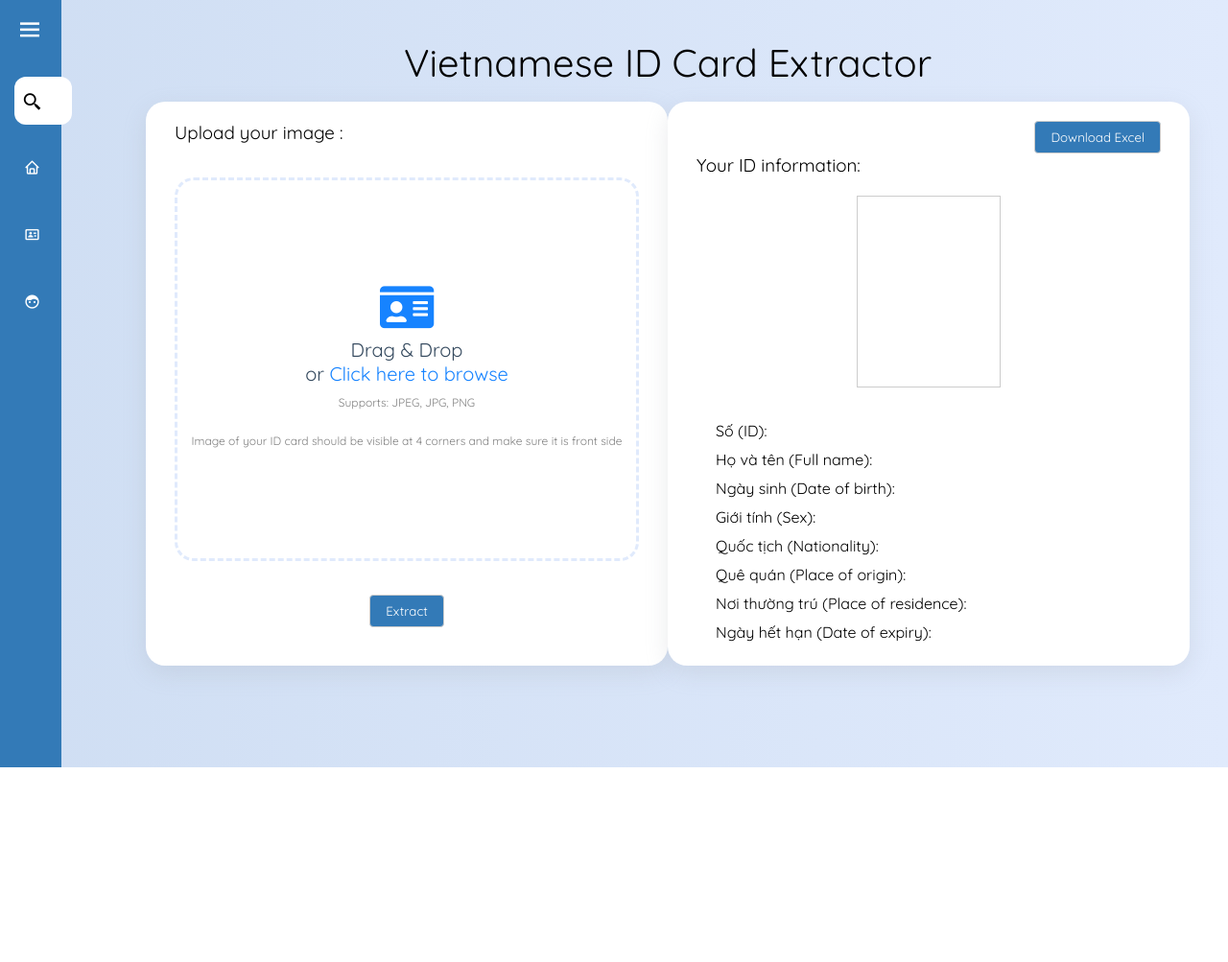
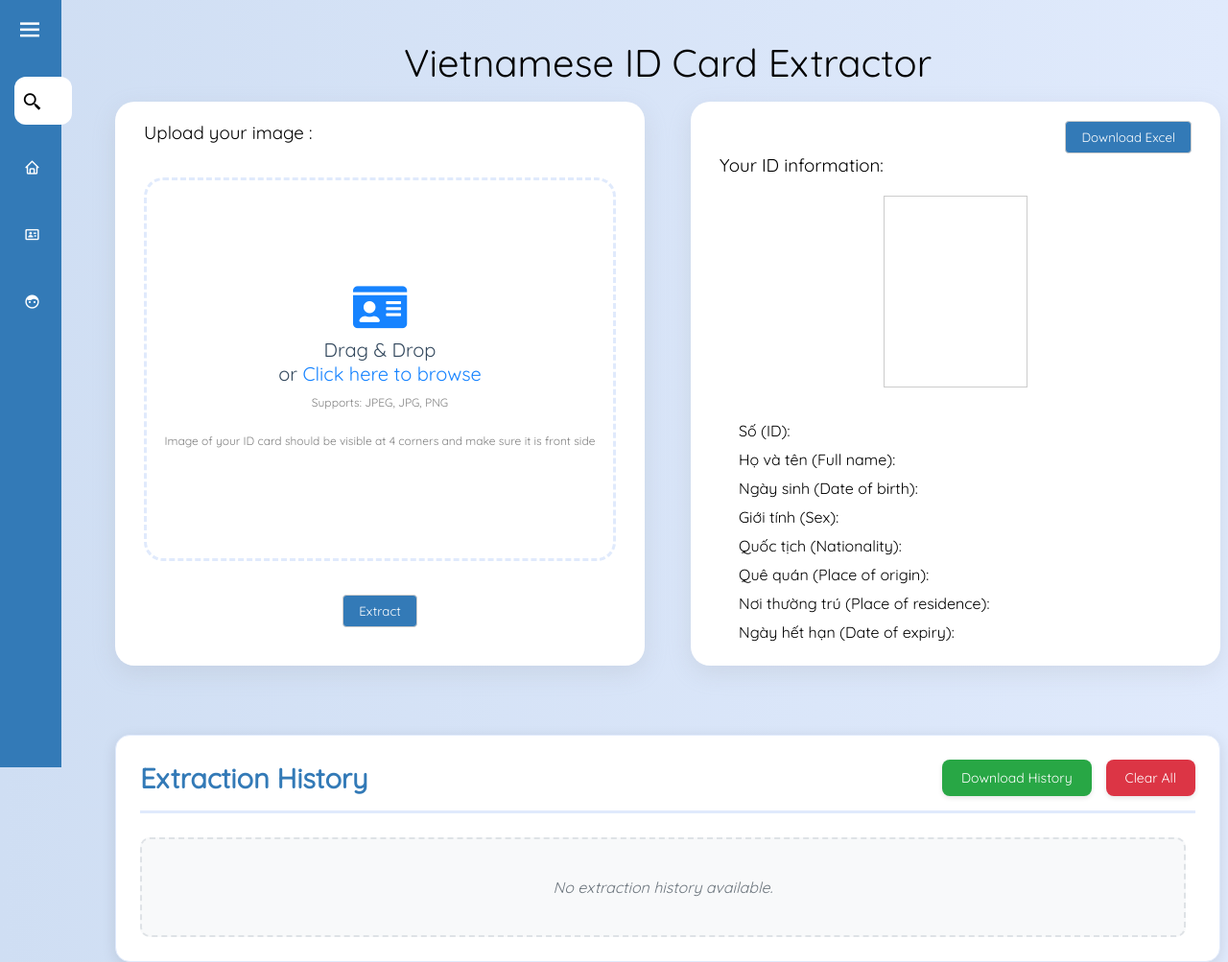
Before and after one commit to luckhiem/id-extract, a FastAPI app: page / in a window 1280 px wide. Shown: the whole page at 96% size. Before the commit the page ends 800 px from the top, so only its background shows below. Run offline with FastAPI, Linux system fonts and the light colour scheme; some libraries are stand-ins or nearby versions.

Commit message:
Add Download History

```diff
--- a/src/Views/templates/idcard.html
+++ b/src/Views/templates/idcard.html
@@ -67,6 +67,7 @@
             </div>
         </div>
         <div class="main">
+            <div class="row-sections">
                 <div class="container">
                     <form class="get_img">
                         <h3>Upload your image :</h3>
@@ -110,6 +111,20 @@
                     </div>
                 </div>
             </div>
+            <!-- History Section -->
+            <div class="history-section">
+                <div class="history-header">
+                    <h3>Extraction History</h3>
+                    <div class="history-controls">
+                        <button onclick="downloadHistory()" class="btn-history-download">Download History</button>
+                        <button onclick="clearAllHistory()" class="btn-history-clear">Clear All</button>
+                    </div>
+                </div>
+                <div id="historyContainer" class="history-container">
+                    <!-- History items will be populated here -->
+                </div>
+            </div>
+        </div>
     </div>
         <script src="{{ url_for('static', path='js/script.js') }}"></script>
     </body>
--- a/src/static/css/styles.css
+++ b/src/static/css/styles.css
@@ -317,11 +317,15 @@ h4 {
 
 .main {
     display: flex;
-    justify-content: space-between;
-    width: 100%;
-    padding: 0 32px;
+    flex-direction: column;
+    gap: 32px;
 }
 
+.row-sections {
+    display: flex;
+    flex-direction: row;
+    gap: 48px;
+}
 
 .container,
 .person {
@@ -587,3 +591,245 @@ h3 {
 #close:after {
     transform: rotate(-45deg);
 } */
+
+/* History Section Styles */
+.history-section {
+    margin-top: 40px;
+    padding: 25px;
+    background: #fff;
+    border-radius: 15px;
+    box-shadow: 0 4px 15px rgba(0, 0, 0, 0.1);
+    border: 1px solid #e0eafc;
+}
+
+.history-header {
+    display: flex;
+    justify-content: space-between;
+    align-items: center;
+    gap: 10px;
+    margin-bottom: 25px;
+    padding-bottom: 15px;
+    border-bottom: 3px solid #e0eafc;
+}
+
+.history-header .history-name {
+    flex: 1 1 auto;
+}
+
+.history-header .history-date {
+    margin-right: 10px;
+    white-space: nowrap;
+}
+
+.history-header .btn-remove-history {
+    position: static;
+    margin: 0;
+    width: auto;
+    height: 28px;
+}
+
+.history-header h3 {
+    color: #337ab7;
+    font-size: 1.8em;
+    margin: 0;
+    font-weight: 600;
+}
+
+.history-controls {
+    display: flex;
+    gap: 15px;
+}
+
+.btn-history-download {
+    background: #28a745;
+    color: white;
+    border: none;
+    padding: 10px 20px;
+    border-radius: 8px;
+    cursor: pointer;
+    font-size: 14px;
+    font-weight: 500;
+    transition: all 0.3s ease;
+    box-shadow: 0 2px 5px rgba(0, 0, 0, 0.1);
+}
+
+.btn-history-download:hover {
+    background: #218838;
+    transform: translateY(-2px);
+    box-shadow: 0 4px 10px rgba(0, 0, 0, 0.15);
+}
+
+.btn-history-clear {
+    background: #dc3545;
+    color: white;
+    border: none;
+    padding: 10px 20px;
+    border-radius: 8px;
+    cursor: pointer;
+    font-size: 14px;
+    font-weight: 500;
+    transition: all 0.3s ease;
+    box-shadow: 0 2px 5px rgba(0, 0, 0, 0.1);
+}
+
+.btn-history-clear:hover {
+    background: #c82333;
+    transform: translateY(-2px);
+    box-shadow: 0 4px 10px rgba(0, 0, 0, 0.15);
+}
+
+.history-container {
+    max-height: 500px;
+    overflow-y: auto;
+    padding-right: 10px;
+}
+
+.history-container::-webkit-scrollbar {
+    width: 8px;
+}
+
+.history-container::-webkit-scrollbar-track {
+    background: #f1f1f1;
+    border-radius: 10px;
+}
+
+.history-container::-webkit-scrollbar-thumb {
+    background: #c1c1c1;
+    border-radius: 10px;
+}
+
+.history-container::-webkit-scrollbar-thumb:hover {
+    background: #a8a8a8;
+}
+
+.history-list {
+    display: flex;
+    flex-direction: column;
+    gap: 15px;
+}
+
+.history-item {
+    background: #f8f9fa;
+    border: 2px solid #e9ecef;
+    border-radius: 12px;
+    padding: 20px;
+    position: relative;
+    transition: all 0.3s ease;
+}
+
+.history-item:hover {
+    background: #e9ecef;
+    transform: translateY(-3px);
+    box-shadow: 0 6px 15px rgba(0, 0, 0, 0.1);
+    border-color: #337ab7;
+}
+
+.history-item .history-header {
+    display: flex;
+    justify-content: space-between;
+    align-items: center;
+    margin-bottom: 12px;
+    padding-bottom: 8px;
+    border-bottom: 1px solid #dee2e6;
+}
+
+.history-name {
+    font-weight: bold;
+    color: #337ab7;
+    font-size: 18px;
+}
+
+.history-date {
+    color: #6c757d;
+    font-size: 13px;
+    background: #e9ecef;
+    padding: 4px 8px;
+    border-radius: 6px;
+}
+
+.history-details {
+    display: flex;
+    gap: 25px;
+    margin-bottom: 15px;
+    flex-wrap: wrap;
+}
+
+.history-details span {
+    color: #495057;
+    font-size: 14px;
+    background: white;
+    padding: 5px 10px;
+    border-radius: 6px;
+    border: 1px solid #dee2e6;
+}
+
+.history-item .btn-remove-history {
+    position: static;
+    margin: 0;
+    width: auto;
+    height: 28px;
+}
+
+.btn-remove-history {
+    position: absolute;
+    top: 15px;
+    right: 15px;
+    background: #dc3545;
+    color: white;
+    border: none;
+    padding: 6px 12px;
+    border-radius: 6px;
+    cursor: pointer;
+    font-size: 12px;
+    font-weight: 500;
+    transition: all 0.3s ease;
+}
+
+.btn-remove-history:hover {
+    background: #c82333;
+    transform: scale(1.05);
+}
+
+.no-history {
+    text-align: center;
+    color: #6c757d;
+    font-style: italic;
+    padding: 40px 20px;
+    background: #f8f9fa;
+    border-radius: 10px;
+    border: 2px dashed #dee2e6;
+}
+
+/* Responsive design for history section */
+@media (max-width: 768px) {
+    .history-section {
+        margin-top: 30px;
+        padding: 20px;
+    }
+
+    .history-header {
+        flex-direction: column;
+        gap: 15px;
+        align-items: flex-start;
+    }
+
+    .history-controls {
+        width: 100%;
+        justify-content: space-between;
+    }
+
+    .history-details {
+        flex-direction: column;
+        gap: 8px;
+    }
+
+    .btn-remove-history {
+        position: static;
+        margin-top: 15px;
+        width: 100%;
+    }
+
+    .history-container {
+        max-height: 400px;
+    }
+}
--- a/src/static/js/script.js
+++ b/src/static/js/script.js
@@ -4,8 +4,9 @@ const dragText = document.querySelector('.header');
 let button = dropArea.querySelector('.button');
 let input = dropArea.querySelector('input');
 
-let file;
-let dataExtracted;
+let file = null;
+let dataExtracted = [];
+let extractionHistory = [];
 
 let menu_btn =  document.querySelector("#menu-btn");
 let sidebar = document.querySelector(".sidebar");
@@ -153,6 +154,10 @@ xhr.onreadystatechange = function(e) {
       address: data[6],
       date_of_expiry: data[7]
     }];
+
+    // Add to history
+    addToHistory(data);
+
     Swal.fire({
       icon: 'success',
       title: 'Success',
@@ -255,7 +260,7 @@ convertArrayOfObjectsToExcel = async (args) => {
 
 downloadExcel = async (args) => {
   const wb = await convertArrayOfObjectsToExcel({
-    data: dataExtracted
+    data: args.data
   });
 
   if (!wb) {
@@ -278,6 +283,7 @@ downloadExcel = async (args) => {
 function downloadExtracted(){
   // Use Excel generation instead of CSV
   downloadExcel({
+    data: dataExtracted,
     filename: "extracted_data.xlsx"
   });
 
@@ -324,3 +330,126 @@ function displayFile() {
     file = null;
   }
 }
+
+// Initialize history from localStorage
+function initializeHistory() {
+  const savedHistory = localStorage.getItem('idExtractionHistory');
+  if (savedHistory) {
+    extractionHistory = JSON.parse(savedHistory);
+  }
+}
+
+// Save history to localStorage
+function saveHistory() {
+  localStorage.setItem('idExtractionHistory', JSON.stringify(extractionHistory));
+}
+
+// Add new extraction to history
+function addToHistory(data) {
+  const extraction = {
+    id: data[0],
+    name: data[1],
+    date_of_birth: data[2],
+    sex: data[3],
+    nationality: data[4],
+    hometown: data[5],
+    address: data[6],
+    date_of_expiry: data[7],
+    timestamp: new Date().toISOString(),
+    extraction_date: new Date().toLocaleString()
+  };
+
+  extractionHistory.unshift(extraction); // Add to beginning of array
+
+  // Keep only last 100 extractions to prevent localStorage overflow
+  if (extractionHistory.length > 100) {
+    extractionHistory = extractionHistory.slice(0, 100);
+  }
+
+  saveHistory();
+  updateHistoryDisplay();
+}
+
+// Update history display in UI
+function updateHistoryDisplay() {
+  const historyContainer = document.getElementById('historyContainer');
+  if (!historyContainer) return;
+
+  if (extractionHistory.length === 0) {
+    historyContainer.innerHTML = '<p class="no-history">No extraction history available.</p>';
+    return;
+  }
+
+  let historyHTML = '<div class="history-list">';
+  extractionHistory.forEach((item, index) => {
+    historyHTML += `
+      <div class="history-item">
+        <div class="history-header">
+          <span class="history-name">${item.name || 'Unknown'}</span>
+          <span class="history-date">${item.extraction_date}</span>
+          <button class="btn-remove-history" onclick="removeFromHistory(${index})">Remove</button>
+        </div>
+        <div class="history-details">
+          <span><strong>ID:</strong> ${item.id || 'N/A'}</span>
+          <span><strong>DOB:</strong> ${item.date_of_birth || 'N/A'}</span>
+          <span><strong>Sex:</strong> ${item.sex || 'N/A'}</span>
+        </div>
+      </div>
+    `;
+  });
+  historyHTML += '</div>';
+
+  historyContainer.innerHTML = historyHTML;
+}
+
+// Remove item from history
+function removeFromHistory(index) {
+  extractionHistory.splice(index, 1);
+  saveHistory();
+  updateHistoryDisplay();
+}
+
+// Clear all history
+function clearAllHistory() {
+  if (confirm('Are you sure you want to clear all extraction history?')) {
+    extractionHistory = [];
+    saveHistory();
+    updateHistoryDisplay();
+    Swal.fire({
+      icon: 'success',
+      title: 'History Cleared',
+      text: 'All extraction history has been cleared.',
+      timer: 2000
+    });
+  }
+}
+
+// Download complete history
+function downloadHistory() {
+  if (extractionHistory.length === 0) {
+    Swal.fire({
+      icon: 'warning',
+      title: 'No History',
+      text: 'No extraction history available to download.'
+    });
+    return;
+  }
+
+  downloadExcel({
+    data: extractionHistory,
+    filename: `extraction_history_${new Date().toISOString().split('T')[0]}.xlsx`
+  });
+
+  Swal.fire({
+    icon: 'success',
+    title: 'History Downloaded',
+    text: `Downloaded ${extractionHistory.length} extraction records.`,
+    timer: 2000
+  });
+}
+
+// Initialize history when page loads
+document.addEventListener('DOMContentLoaded', function() {
+  initializeHistory();
+  updateHistoryDisplay();
+});
```
Lines whose indentation alone changed are shown as unchanged.
